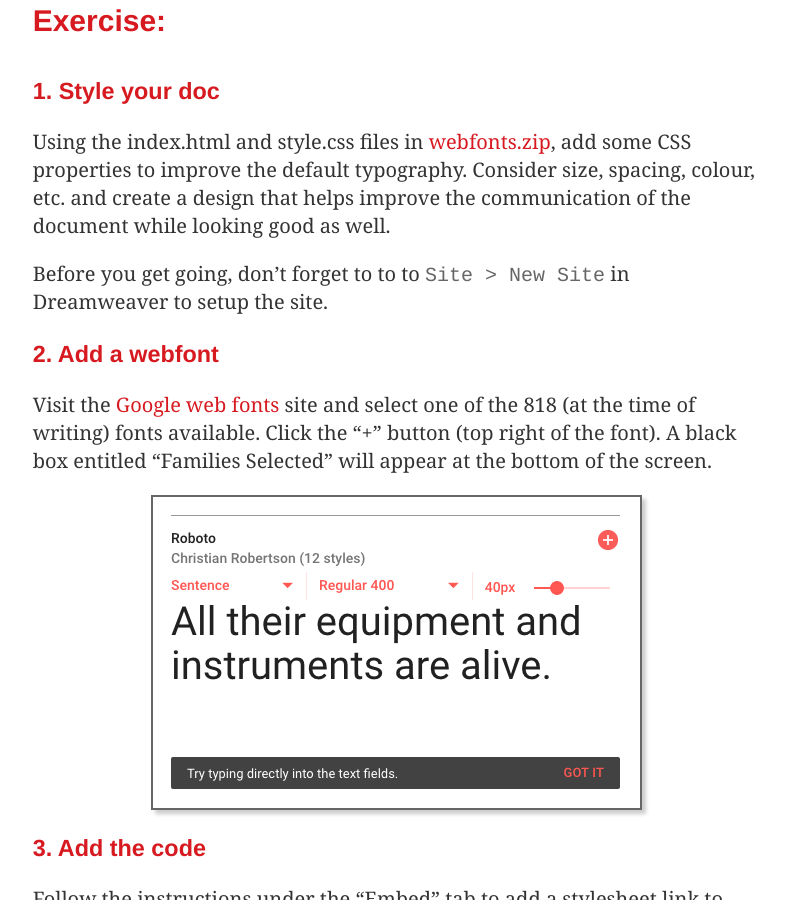
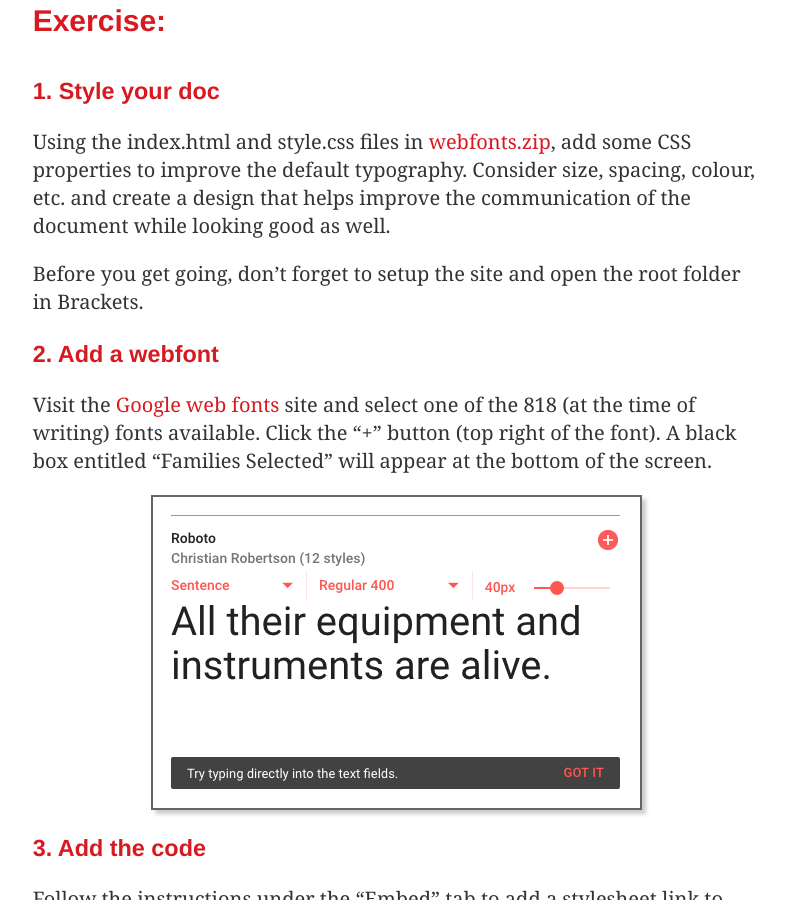
Before and after one commit to ryanwprice/xperience-annex, a Jekyll site: the page built from activities/webfonts.md, in a window 1280 px wide and 900 px high, scrolled down 371 px. Shown: the whole window, without its empty margins (244-1029 px from the left). Built offline with Jekyll 4.4.1, drawn with Linux system fonts in a browser that asks for light colours; some of the changed lines change nothing that is shown.

Commit message:
Updated webfonts.md

```diff
--- a/activities/webfonts.md
+++ b/activities/webfonts.md
@@ -1,9 +1,12 @@
 ---
 title: Web Fonts
 category: three
-description: Using your knowledge of type on the Web from last week, now we will expand on that knowledge with Web fonts.
+description: >-
+  Using your knowledge of type on the Web from last week, now we will expand on
+  that knowledge with Web fonts.
 graded: false
 sidebar: This activity is to be completed individually.
+published: true
 ---
 
 This is your opportunity to apply special typefaces that are hosted by
@@ -15,7 +18,7 @@ Google's webfont service
 
 Using the index.html and style.css files in [webfonts.zip]({{ site.github.url }}/assets/webfonts.zip), add some CSS properties to improve the default typography. Consider size, spacing, colour, etc. and create a design that helps improve the communication of the document while looking good as well.
 
-Before you get going, don't forget to to to `Site > New Site` in Dreamweaver to setup the site.
+Before you get going, don't forget to setup the site and open the root folder in Brackets.
 
 ### 2. Add a webfont
 
```
